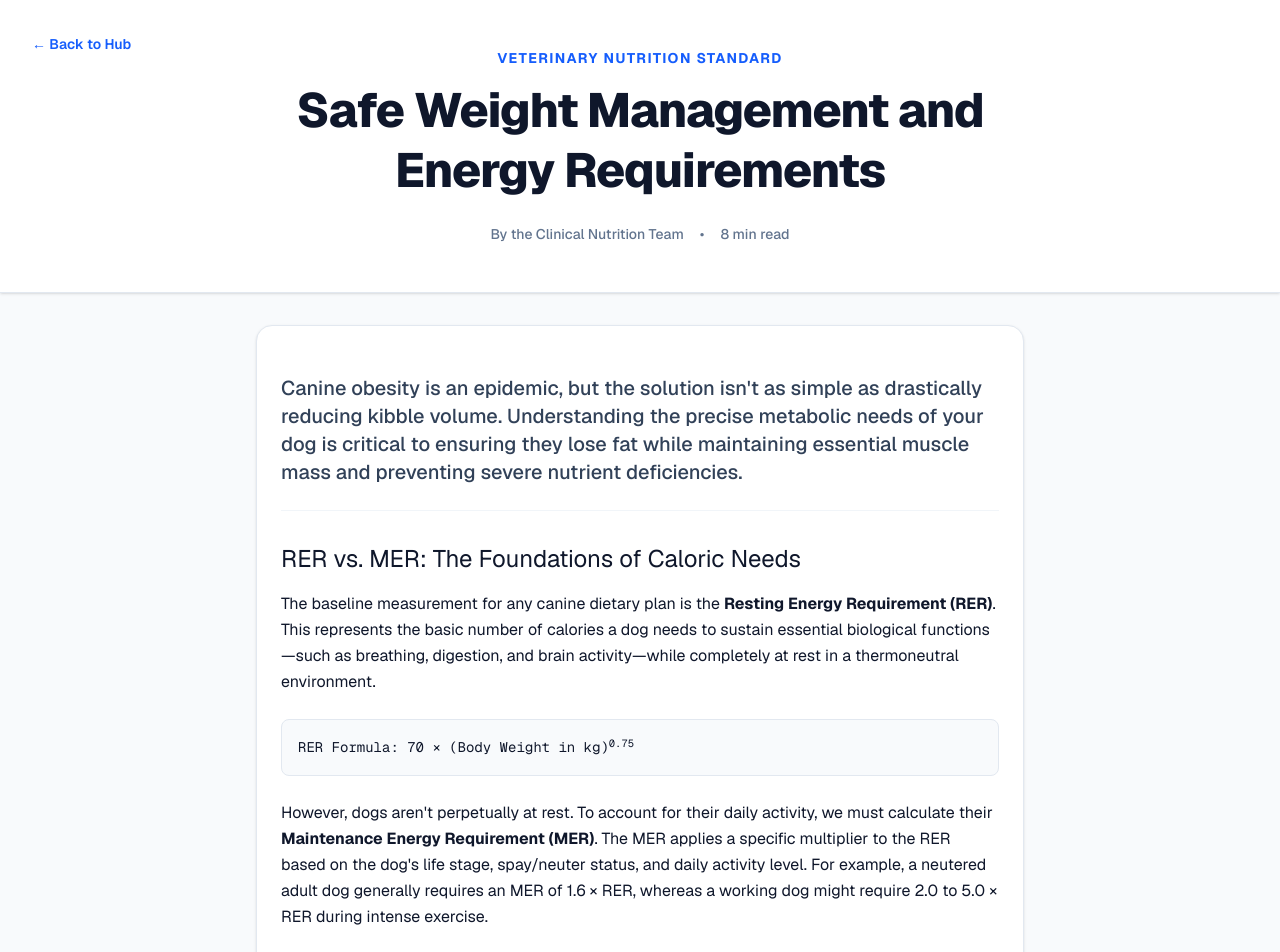
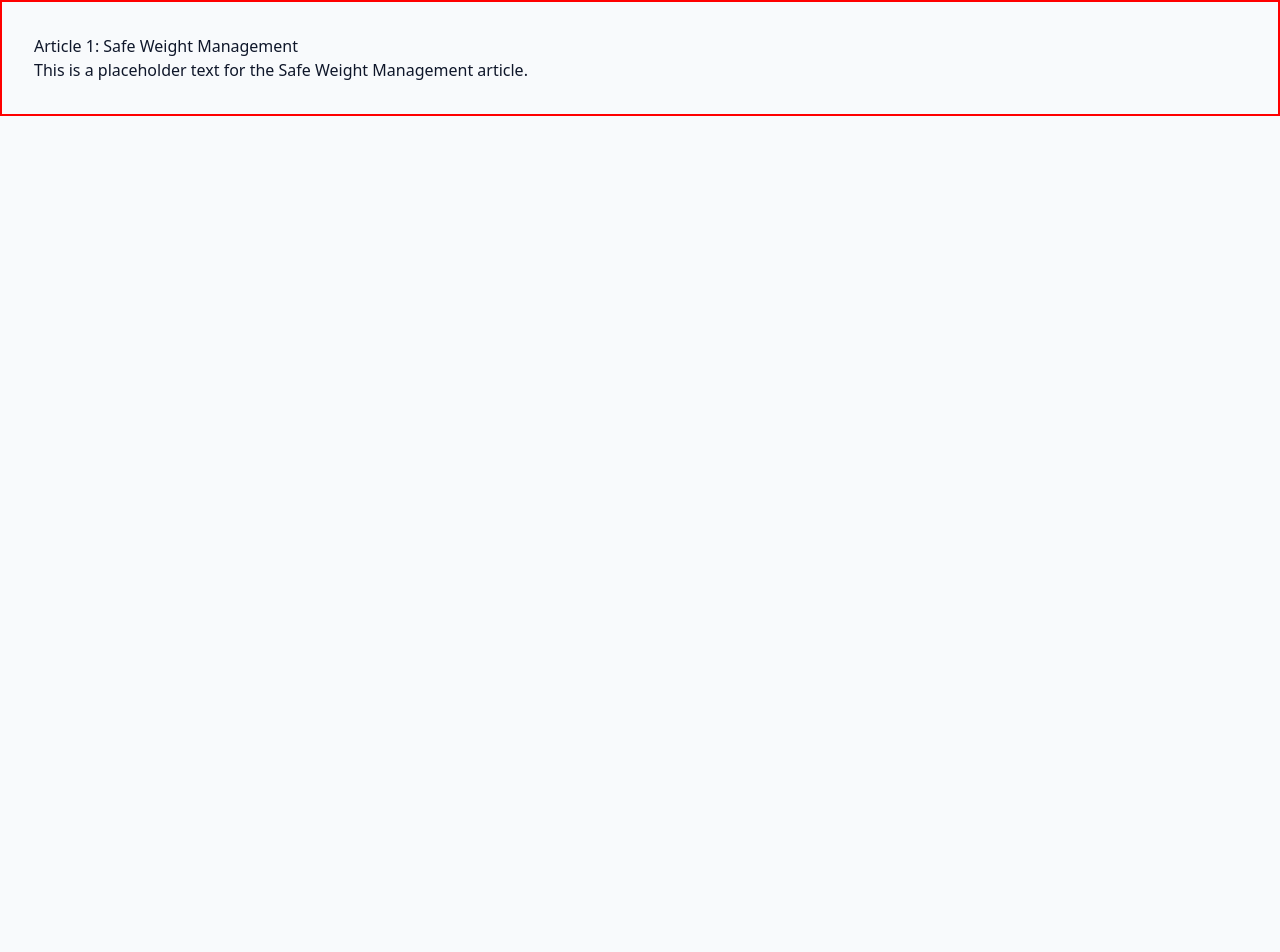
Before and after one commit to TheIyerGroup/canine-macro-calculator, a Next.js app: page /nutrition-guide/safe-weight-management in a window 1280 px wide. Shown: the top 952 px of the page. After the commit the page ends 800 px from the top, so only its background shows below. Built offline with nearby package versions, Linux system fonts and the light colour scheme.

Commit message:
verify Article 1 placeholder

```diff
--- a/src/app/nutrition-guide/safe-weight-management/page.tsx
+++ b/src/app/nutrition-guide/safe-weight-management/page.tsx
@@ -1,90 +1,10 @@
 import React from 'react';
-import Link from 'next/link';
-import Footer from '../../../components/Footer';
 
-export const metadata = {
-    title: "Safe Weight Management & Energy Requirements | Canine Diet Deficit Calculator",
-    description: "Clinical guidelines for canine weight management, explaining the difference between RER and MER, the 9-point BCS system, and treat calorie allocation.",
-};
-
-export default function ArticleWeightManagement() {
-    return (
-        <div className="min-h-screen bg-slate-50 flex flex-col font-sans text-slate-900 selection:bg-blue-200 selection:text-blue-900">
-            {/* Header */}
-            <header className="w-full bg-white border-b border-slate-200 shadow-sm py-8 md:py-12 relative">
-                <div className="absolute top-4 left-4 md:top-8 md:left-8">
-                    <Link href="/nutrition-guide" className="inline-flex items-center text-sm font-semibold text-blue-600 hover:text-blue-800 transition-colors">
-                        &larr; Back to Hub
-                    </Link>
-                </div>
-                <div className="max-w-3xl mx-auto px-4 text-center mt-8 md:mt-0">
-                    <span className="text-sm font-bold tracking-widest text-blue-600 uppercase mb-3 block">Veterinary Nutrition Standard</span>
-                    <h1 className="text-3xl md:text-5xl font-extrabold text-slate-900 tracking-tight leading-tight">
-                        Safe Weight Management and Energy Requirements
-                    </h1>
-                    <div className="mt-6 flex items-center justify-center space-x-4 text-sm text-slate-500 font-medium">
-                        <span>By the Clinical Nutrition Team</span>
-                        <span>&bull;</span>
-                        <span>8 min read</span>
-                    </div>
-                </div>
-            </header>
-
-            {/* Article Content */}
-            <main className="flex-1 w-full max-w-3xl mx-auto px-4 sm:px-6 py-12 bg-white my-8 shadow-sm border border-slate-200 rounded-2xl">
-                <article className="prose prose-slate prose-lg max-w-none prose-headings:font-bold prose-headings:text-slate-800 prose-a:text-blue-600 hover:prose-a:text-blue-800">
-                    <p className="lead text-xl text-slate-700 font-medium pb-6 border-b border-slate-100">
-                        Canine obesity is an epidemic, but the solution isn't as simple as drastically reducing kibble volume. Understanding the precise metabolic needs of your dog is critical to ensuring they lose fat while maintaining essential muscle mass and preventing severe nutrient deficiencies.
-                    </p>
-
-                    <h2 className="text-2xl mt-8 mb-4">RER vs. MER: The Foundations of Caloric Needs</h2>
-                    <p className="mb-6 leading-relaxed">
-                        The baseline measurement for any canine dietary plan is the <strong>Resting Energy Requirement (RER)</strong>. This represents the basic number of calories a dog needs to sustain essential biological functions—such as breathing, digestion, and brain activity—while completely at rest in a thermoneutral environment.
-                    </p>
-                    <p className="mb-6 leading-relaxed bg-slate-50 p-4 rounded-lg border border-slate-200 font-mono text-sm">
-                        RER Formula: 70 &times; (Body Weight in kg)<sup>0.75</sup>
-                    </p>
-                    <p className="mb-6 leading-relaxed">
-                        However, dogs aren't perpetually at rest. To account for their daily activity, we must calculate their <strong>Maintenance Energy Requirement (MER)</strong>. The MER applies a specific multiplier to the RER based on the dog's life stage, spay/neuter status, and daily activity level. For example, a neutered adult dog generally requires an MER of 1.6 &times; RER, whereas a working dog might require 2.0 to 5.0 &times; RER during intense exercise.
-                    </p>
-
-                    <h2 className="text-2xl mt-10 mb-4">Evaluating Body Fat: The 9-Point BCS System</h2>
-                    <p className="mb-6 leading-relaxed">
-                        Weight on a scale only tells half the story. The <strong>9-point Body Condition Score (BCS)</strong> system is the clinical gold standard for evaluating a dog's physical condition. A score of 4 to 5 out of 9 indicates an ideal body condition.
-                    </p>
-                    <ul className="mb-6 space-y-2 list-disc list-inside text-slate-700">
-                        <li><strong>Under ideal (1-3):</strong> Ribs, lumbar vertebrae, and pelvic bones are easily visible. No palpable fat.</li>
-                        <li><strong>Ideal (4-5):</strong> Ribs are easily palpable with minimal fat covering. A clear waist is observed from above, and an abdominal tuck is evident from the side.</li>
-                        <li><strong>Over overweight (6-9):</strong> Ribs are difficult or impossible to palpate under a layer of fat. The waist is absent, and the abdomen may pendulate.</li>
-                    </ul>
-                    <p className="mb-6 leading-relaxed">
-                        By consistently assessing your dog's BCS and adjusting the MER multiplier accordingly, you can proactively manage their weight before obesity sets in.
-                    </p>
-
-                    <h2 className="text-2xl mt-10 mb-4">The Danger of Portion Restriction</h2>
-                    <p className="mb-6 leading-relaxed">
-                        A common mistake owners make when attempting to help their dog lose weight is simply reducing the volume of their standard maintenance diet (e.g., cutting from 2 cups to 1 cup a day). <strong>We strongly warn owners against this practice.</strong>
-                    </p>
-                    <p className="mb-6 leading-relaxed text-red-600 font-medium">
-                        Standard maintenance diets are formulated to deliver the minimum required percentages of essential amino acids, vitamins, and minerals at a specific caloric intake. If you cut calories by 30%, you also cut calcium, selenium, and protein by 30%, inducing severe nutrient deficiencies in your pet over time.
-                    </p>
-                    <p className="mb-6 leading-relaxed">
-                        Instead of severe portion restriction, dogs requiring significant weight loss should be transitioned to a therapeutic diet specifically formulated with a lower caloric density but a proportionately higher concentration of essential nutrients.
-                    </p>
-
-                    <h2 className="text-2xl mt-10 mb-4">Treat Restrictions: The 10% Rule</h2>
-                    <p className="mb-6 leading-relaxed">
-                        No matter how complete and balanced the main diet is, excessive treats can rapidly unbalance it. The clinical rule is strict but necessary:
-                    </p>
-                    <div className="bg-blue-50 border-l-4 border-blue-600 p-4 mb-6">
-                        <p className="font-bold text-blue-900 m-0">Treats, table scraps, and chews should never exceed 10% of a dog's total daily caloric intake (MER).</p>
-                    </div>
-                    <p className="mb-8 leading-relaxed">
-                        If a dog requires 1000 calories a day, a maximum of 100 calories should come from non-complete sources. Exceeding this threshold displaces essential nutrients and acts as the primary driver of both obesity and dietary deficiency.
-                    </p>
-                </article>
-            </main>
-            <Footer />
-        </div>
-    );
+export default function SafeWeightManagement() {
+  return (
+    <div id="safe-weight-management-content" style={{ padding: '2rem', border: '2px solid red' }}>
+       <h1>Article 1: Safe Weight Management</h1>
+       <p>This is a placeholder text for the Safe Weight Management article.</p>
+    </div>
+  );
 }
--- a/src/app/page.tsx
+++ b/src/app/page.tsx
@@ -4,6 +4,7 @@ import FAQ from '../components/FAQ';
 import Footer from '../components/Footer';
 import AdSenseUnit from '../components/AdSenseUnit';
 import Link from 'next/link';
+import SafeWeightManagement from './nutrition-guide/safe-weight-management/page';
 
 export default function Home() {
   return (
@@ -61,6 +62,7 @@ export default function Home() {
           <Calculator />
           <Waitlist />
           <FAQ />
+          <SafeWeightManagement />
         </div>
 
         {/* Right Ad Space - Hidden on smaller screens */}
```
